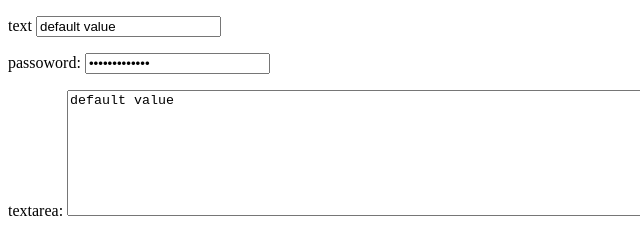
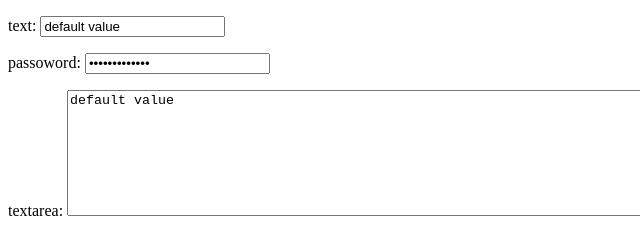
Before and after one commit to sumiini/Web-HTML, a plain HTML site: page form/form_label.html in a window 1280 px wide. Shown: the top 238 px of the page, 0-640 px from the left. Drawn offline with Linux system fonts and the light colour scheme.

Commit message:
addedform

```diff
--- a/form/form_label.html
+++ b/form/form_label.html
@@ -7,7 +7,7 @@
   <body>
     <form action="http://localhost/form.php" >
       <p>
-        <label>text
+        <label>text:
         <input type="text" name="id" value="default value">
         </label>
       </p>
```
Also changed, not shown: form/form_button.html (+0 -1 lines), form/form_choice1.html (+0 -1 lines), form/form_choice2.html (+0 -1 lines), form/form_method.html (+0 -1 lines), form/form.html (line endings or trailing spaces), form/form_file.html (line endings or trailing spaces), form/form_hiddenfiled.html (line endings or trailing spaces), form/form_text.html (line endings or trailing spaces).
